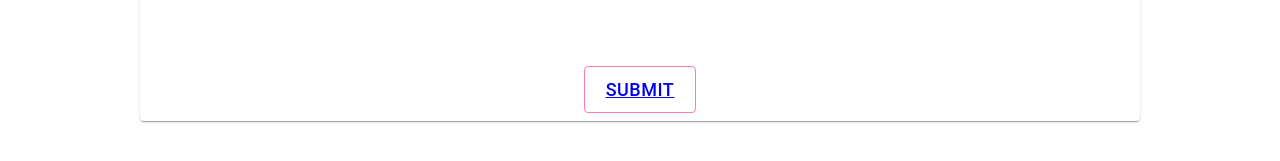
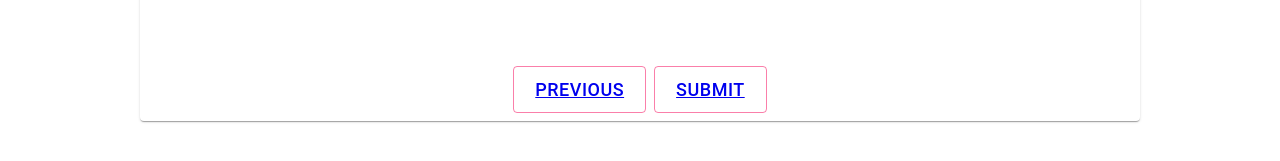
Before and after one commit to MiriamMcNamara/weekend-redux-feedback-loop, a React (Create React App) app: page /review in a window 1280 px wide. Shown: the part 441-602 px from the top of the page. Built offline with nearby package versions, Linux system fonts and the light colour scheme.

Commit message:
conren now working great

```diff
--- a/src/components/Comments/Comments.jsx
+++ b/src/components/Comments/Comments.jsx
@@ -38,6 +38,8 @@ function Comments( props ){
                 <TextField type="text" onChange={(event ) =>handleInput ( event )}></TextField>
                 <br />
                 <br />
+                <Button variant="outlined" size="large" color="secondary" style={{fontSize: 18}}>
+                    <Link to="/support">PREVIOUS</Link></Button>
                 <Button variant="outlined" size="large" color="secondary" style={{fontSize: 18}} onClick={handleCloseAgree}>
                 <Link to="/review">NEXT</Link></Button>
                 </CardActions>
--- a/src/components/Feeling/Feeling.jsx
+++ b/src/components/Feeling/Feeling.jsx
@@ -13,8 +13,12 @@ function Feeling( props ){
     const handleInput = ()=>{ //input capture
         console.log( 'in handleInput:', event.target.value);
         setFeelingInput( event.target.value );
-        if(feelingInput != 0 ){
-        setLink( true )};
+        console.log( 'feelingInput:', feelingInput );
+               if( event.target.value > 0 && event.target.value < 6 ){
+        setLink( true )}
+        else {
+          setLink( false );
+        }
     }
 
     const handleCloseAgree = () => { //button click handler
--- a/src/components/Review/Review.jsx
+++ b/src/components/Review/Review.jsx
@@ -42,6 +42,8 @@ function Review( props ){
                     <br />
                     </CardContent>
                     <CardActions style={{justifyContent: 'center'}}>
+                    <Button variant="outlined" size="large" color="secondary" style={{fontSize: 18}}>
+                    <Link to="/comments">PREVIOUS</Link></Button>
                     <Button variant="outlined" size="large" color="secondary" style={{fontSize: 18}} onClick={handlePost}>
                     <Link to="/thankyou">SUBMIT</Link></Button>
                     </CardActions>
--- a/src/components/Support/Support.jsx
+++ b/src/components/Support/Support.jsx
@@ -51,6 +51,8 @@ function Support( props ){
                 <TextField type="number" inputProps={{ min: "1", max: "5" }} onChange={(event ) =>handleInput ( event )}></TextField>
                 <br />
                 <br />
+                <Button variant="outlined" size="large" color="secondary" style={{fontSize: 18}}>
+                    <Link to="/understanding">PREVIOUS</Link></Button>
                 { link ?
                     <Button variant="outlined" size="large" color="secondary" style={{fontSize: 18}} onClick={handleCloseAgree}>
                     <Link to="/comments">NEXT</Link></Button>:
--- a/src/components/Understanding/Understanding.jsx
+++ b/src/components/Understanding/Understanding.jsx
@@ -50,6 +50,8 @@ function Understanding( props ){
                     <TextField type="number" inputProps={{ min: "1", max: "5" }} onChange={(event ) =>handleInput ( event )}></TextField>
                     <br />
                     <br />
+                    <Button variant="outlined" size="large" color="secondary" style={{fontSize: 18}}>
+                    <Link to="/">PREVIOUS</Link></Button>
                     { link ?
                     <Button variant="outlined" size="large" color="secondary" style={{fontSize: 18}} onClick={handleCloseAgree}>
                     <Link to="/support">NEXT</Link></Button>:
```
